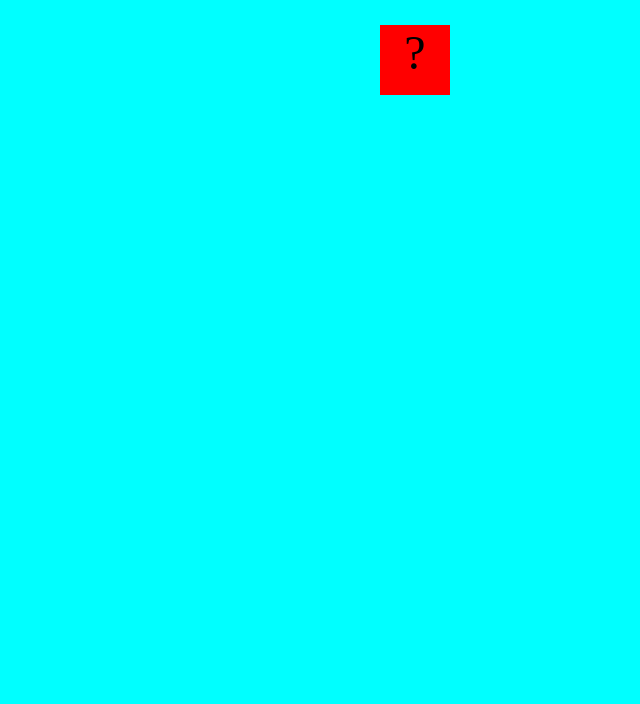
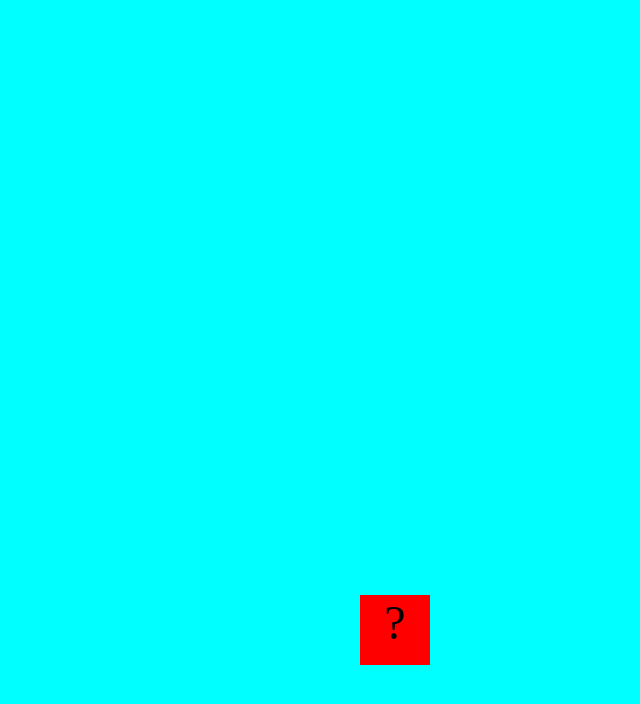
Before and after one commit to johnfayard/johnfayard.github.io, a plain HTML site: page projects/bouncing-box/index.html in a window 1280 px wide. Shown: the whole page, without its empty margins (640-1280 px from the left). Drawn offline with Linux system fonts and the light colour scheme.

Commit message:
publishing bouncing box

```diff
--- a/projects/bouncing-box/index.html
+++ b/projects/bouncing-box/index.html
@@ -42,7 +42,7 @@
 			var boardWidth = board.width();	// the maximum X-Coordinate of the screen
 
 			// Every 50 milliseconds, call the update Function (see below)
-			setInterval(update, 50);
+			var interval = setInterval(update, 50);
 
 			// Every time the box is clicked, call the handleBoxClick Function (see below)
 			box.on('click', handleBoxClick);
@@ -64,11 +64,9 @@
 
 			// TODO 2 - Variable declarations
 			var positionX = 0;
-			positionX = positionX + 10;
 			var points = 0
 			var speed = 10
 			var positionY = 25;
-			positionY = positionY -10;
 			var speedY = 10;
 			var boardHeight = jQuery(window).height();
 
@@ -80,14 +78,20 @@
 			*/
 			function update() {
 				positionX = positionX + speed;
-				moveBoxTo(positionX + speed , positionY + speedY);
+				moveBoxTo(positionX , positionY );
 				if (positionX > boardWidth)	{
 					speed = -speed;
 				}
 				if (positionX < 0){
 					speed = speed + 1;
 				}
-
+				positionY = positionY + speedY;
+				if (positionY > boardHeight)	{
+					speedY = -speedY;
+				}
+				if (positionY < 0){
+					speedY = speedY + 1;
+				}
 
 			};
 
@@ -106,8 +110,13 @@
 				else if (speed < 0){
 					speed -= 3;
 				}
-
-
+				positionY = 0;
+				if (speedY > 0){
+					speedY += 3;
+					}
+				else if (speedY < 0){
+					speedY -= 3;
+				}
 			};
 		})();
 	</script>
```
